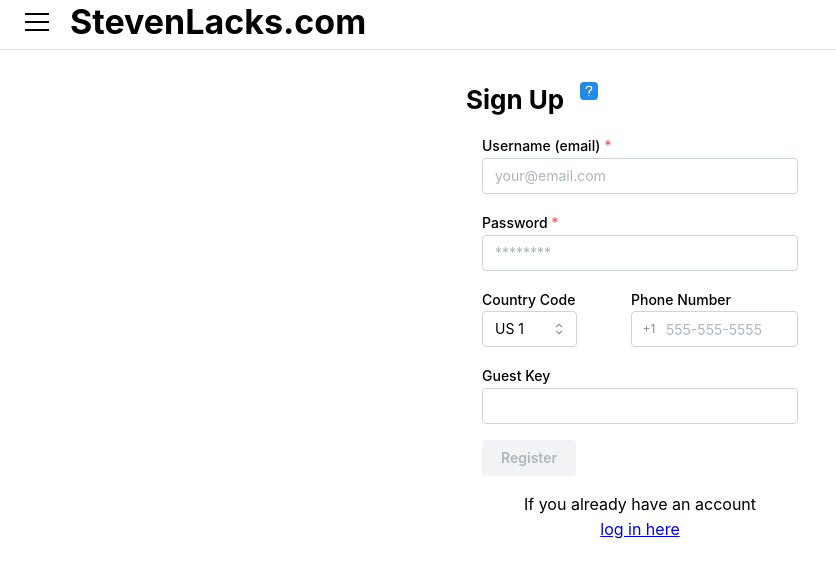
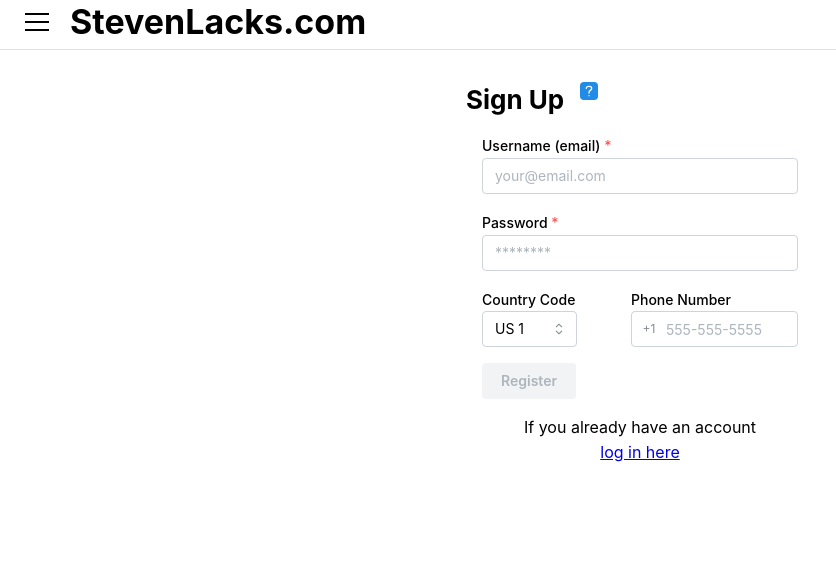
Before and after one commit to snlacks/frontend-monorepo, a Next.js app: page /sign-up in a window 1280 px wide. Shown: the top 578 px of the page, without its empty margins (0-836 px from the left). Built offline with nearby package versions, Linux system fonts and the light colour scheme; no server answers; what google-libphonenumber would draw is missing.

Commit message:
Remove guest key

```diff
--- a/src/app/sign-up/create-user-dto.ts
+++ b/src/app/sign-up/create-user-dto.ts
@@ -7,11 +7,9 @@ export class CreateUserDTO {
     constructor(form: FormWithPhoneNumber<RegisterForm>) {
         this.username = form.values.username;
         this.phone_number = getPhoneNumberFromForm(form)
-        this.guest_key_id = form.values.guestKeyId;
         this.password = form.values.password;
     }
     username: string;
     phone_number: string;
-    guest_key_id: string;
     password: string;
 }
--- a/src/app/sign-up/register-schema.ts
+++ b/src/app/sign-up/register-schema.ts
@@ -9,6 +9,5 @@ export const registerSchema = yup.object<RegisterForm>({
         .string()
         .email("Username must be a valid email")
         .required(requiredMessage),
-    guestKeyId: yup.string().uuid("Must be a valid key").required(requiredMessage),
     ...withPhoneValidationSchema()
 });
--- a/src/app/sign-up/register.tsx
+++ b/src/app/sign-up/register.tsx
@@ -21,7 +21,6 @@ export const Register = () => {
     initialValues: {
       username: "",
       regionalPhoneNumber: "",
-      guestKeyId: "",
       password: "",
       countryCode: "US",
     },
@@ -71,11 +70,6 @@ export const Register = () => {
           {...form.getInputProps("password")}
         />
         <PhoneNumberInput form={form} />
-        <TextInput
-          label="Guest Key"
-          key={form.key("guestKeyId")}
-          {...form.getInputProps("guestKeyId")}
-        />
         <Button
           type="submit"
           className={classes.submitButton}
--- a/src/app/sign-up/types.ts
+++ b/src/app/sign-up/types.ts
@@ -2,6 +2,5 @@ import { FormValuesWithPhoneNumber } from "@/utils/phone/types";
 
 export type RegisterForm = {
     username: string;
-    guestKeyId: string;
     password: string;
 } & FormValuesWithPhoneNumber;
```
